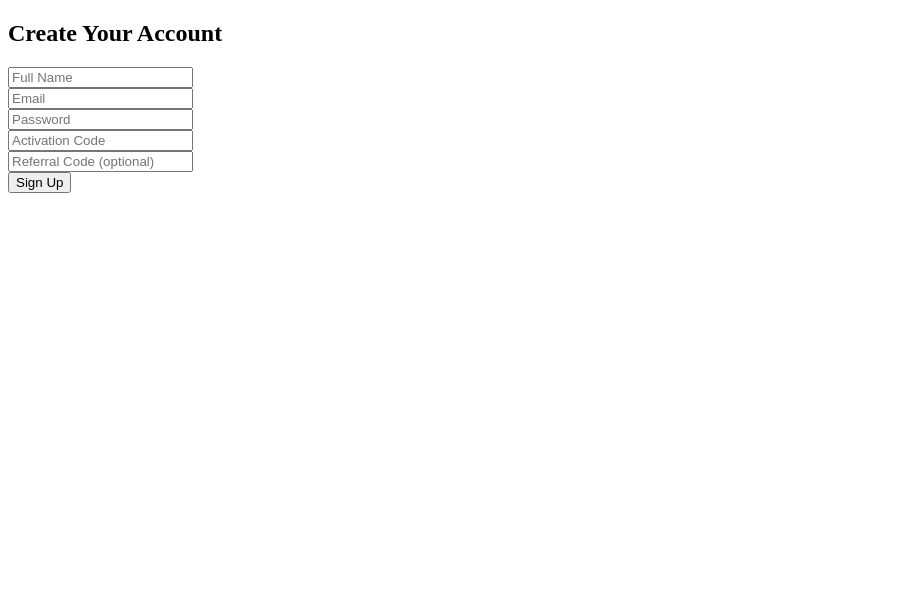
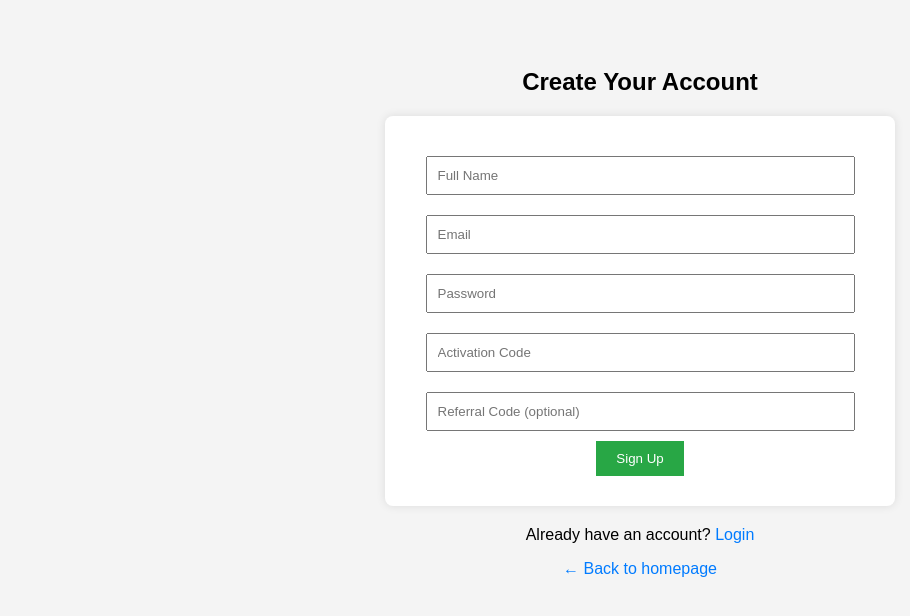
Before and after one commit to Ewawere/DREAL, a website: page public/signup.html in a window 1280 px wide. Shown: the whole page, without its empty margins (0-910 px from the left). Drawn offline with Linux system fonts and the light colour scheme.

Commit message:
Update signup.html

```diff
--- a/public/signup.html
+++ b/public/signup.html
@@ -1,8 +1,63 @@
+
+
 <!DOCTYPE html>
 <html lang="en">
 <head>
   <meta charset="UTF-8" />
   <title>Sign Up</title>
+  <style>
+    body {
+      font-family: Arial, sans-serif;
+      padding: 40px;
+      background-color: #f4f4f4;
+      text-align: center;
+    }
+
+    form {
+      background-color: #fff;
+      padding: 30px;
+      border-radius: 8px;
+      max-width: 450px;
+      margin: auto;
+      box-shadow: 0 0 10px rgba(0,0,0,0.1);
+    }
+
+    input {
+      width: 90%;
+      padding: 10px;
+      margin: 10px 0;
+    }
+
+    button {
+      padding: 10px 20px;
+      background-color: #28a745;
+      border: none;
+      color: white;
+      cursor: pointer;
+    }
+
+    button:hover {
+      background-color: #218838;
+    }
+
+    #message {
+      margin-top: 15px;
+      color: red;
+    }
+
+    .links {
+      margin-top: 20px;
+    }
+
+    a {
+      text-decoration: none;
+      color: #007bff;
+    }
+
+    a:hover {
+      text-decoration: underline;
+    }
+  </style>
 </head>
 <body>
   <h2>Create Your Account</h2>
@@ -18,7 +73,19 @@
 
   <p id="message"></p>
 
+  <div class="links">
+    <p>Already have an account? <a href="/login.html">Login</a></p>
+    <p><a href="/index.html">← Back to homepage</a></p>
+  </div>
+
   <script>
+    // Autofill referral code from ?ref= query in URL
+    const urlParams = new URLSearchParams(window.location.search);
+    const ref = urlParams.get('ref');
+    if (ref) {
+      document.getElementById('referralCode').value = ref;
+    }
+
     document.getElementById('signupForm').addEventListener('submit', async function (e) {
       e.preventDefault();
 
@@ -28,6 +95,7 @@
       const activationCode = document.getElementById('activationCode').value;
       const referralCode = document.getElementById('referralCode').value;
 
+      try {
         const res = await fetch('/signup', {
           method: 'POST',
           headers: { 'Content-Type': 'application/json' },
@@ -38,8 +106,13 @@
         document.getElementById('message').innerText = data.message;
 
         if (res.ok) {
-        // Optional: Redirect to login
-        // window.location.href = "/login.html";
+          // Redirect to login page on successful signup
+          setTimeout(() => {
+            window.location.href = "/login.html";
+          }, 2000);
+        }
+      } catch (err) {
+        document.getElementById('message').innerText = "Server error. Please try again.";
       }
     });
   </script>
```
Lines whose indentation alone changed are shown as unchanged.
